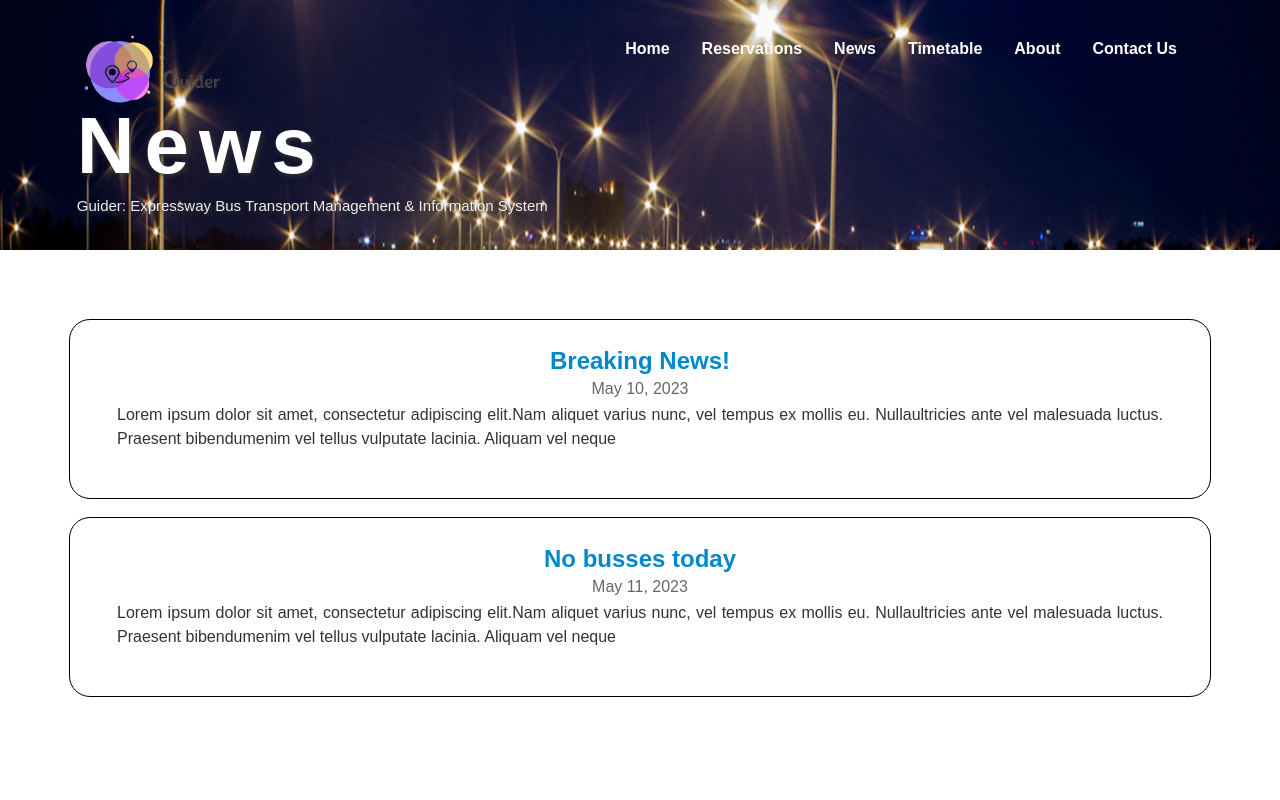
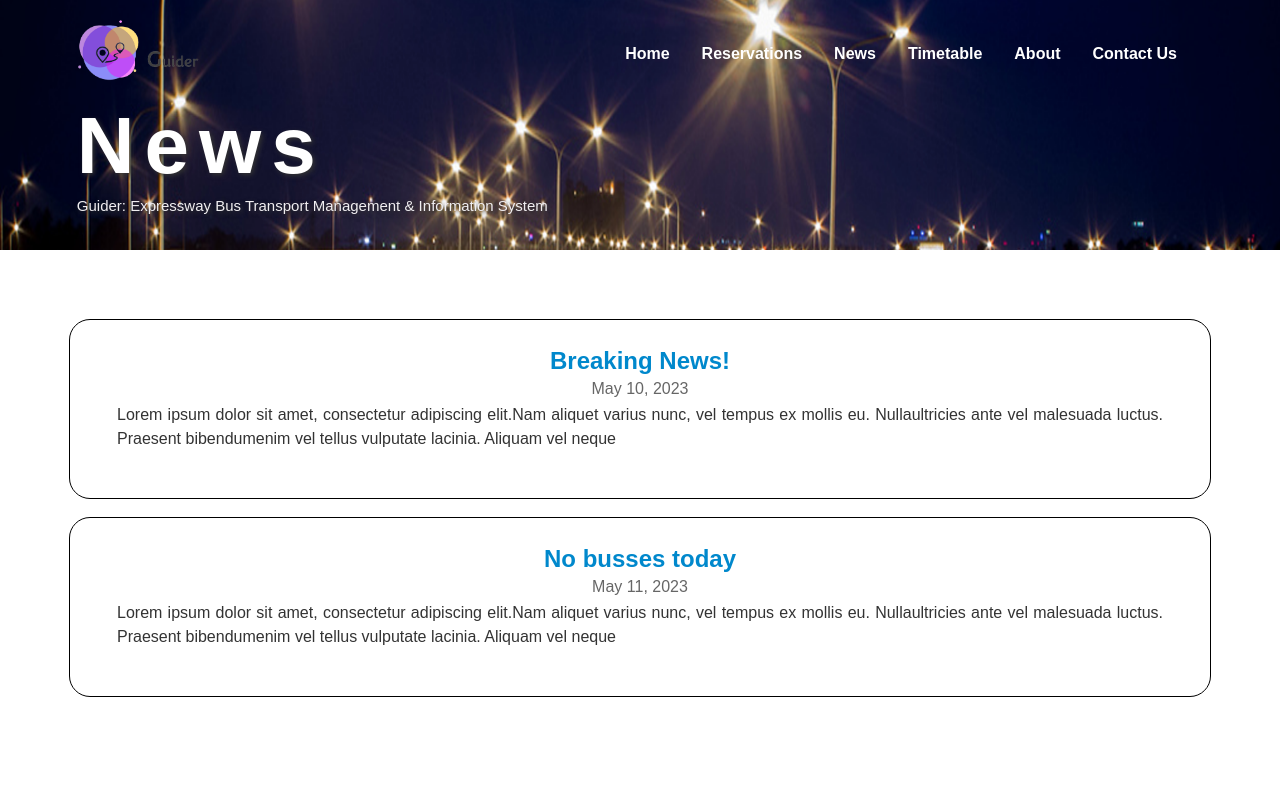
Before and after one commit to Guider-Bus-Reservation-System/Frontend, a React (Create React App) app: page /news in a window 1280 px wide. Shown: the top 800 px of the page. Built offline with nearby package versions, Linux system fonts and the light colour scheme.

Commit message:
change the logo

```diff
--- a/src/components/common/styles/navbar.css
+++ b/src/components/common/styles/navbar.css
@@ -8,7 +8,7 @@
 
 .logo{
 	width: auto;
-	height: 150px;
+	height: 70px;
 	margin: 0;
 	cursor: pointer;
 	top: 0px;
@@ -26,7 +26,7 @@
 
 .navbar-links-item {
 	float: right;
-	margin-top: 10px;
+	margin-top: 15px;
 }
 
 .navbar-links-item:last-child {
```
Also changed, not shown: public/logo1-removebg-preview.png.
